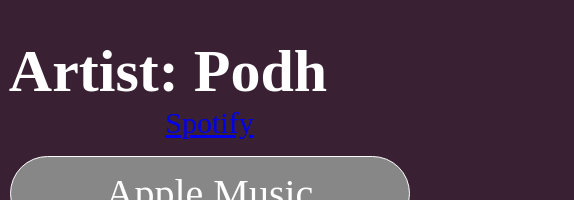
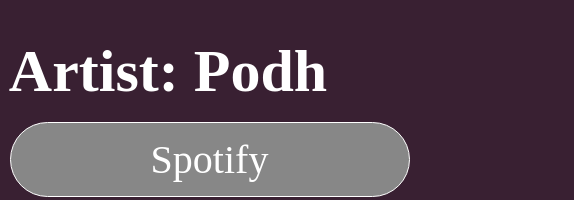
Before and after one commit to Podh04/Podh-public, a plain HTML site: page index.html in a window 1280 px wide. Shown: the part 752-952 px from the top of the page, 472-1046 px from the left. Drawn offline with Linux system fonts and the light colour scheme.

Commit message:
endret tilbake

```diff
--- a/index.html
+++ b/index.html
@@ -65,7 +65,7 @@ height="0" width="0" style="display:none;visibility:hidden"></iframe></noscript>
                     </li>
                 </ol>
                 <ol>
-                    <li class="google tag" class="lenke-liste"> <a href="https://open.spotify.com/artist/0fbf5DP4NEXMRsoOmCxuUE">Spotify </a> </li>
+                    <li class="lenke-liste"> <a href="https://open.spotify.com/artist/0fbf5DP4NEXMRsoOmCxuUE">Spotify </a> </li>
                     <li class="lenke-liste"> <a href="https://music.apple.com/us/artist/podh/1704077495">Apple Music </a> </li>
                     <li class="lenke-liste"> <a href="https://music.youtube.com/channel/UCCoi9vCyhhurO7khgUlB_kg">YouTube Music </a> </li>
                     <li class="lenke-liste"> <a href="https://tidal.com/artist/41533981">Tidal </a> </li>
```
